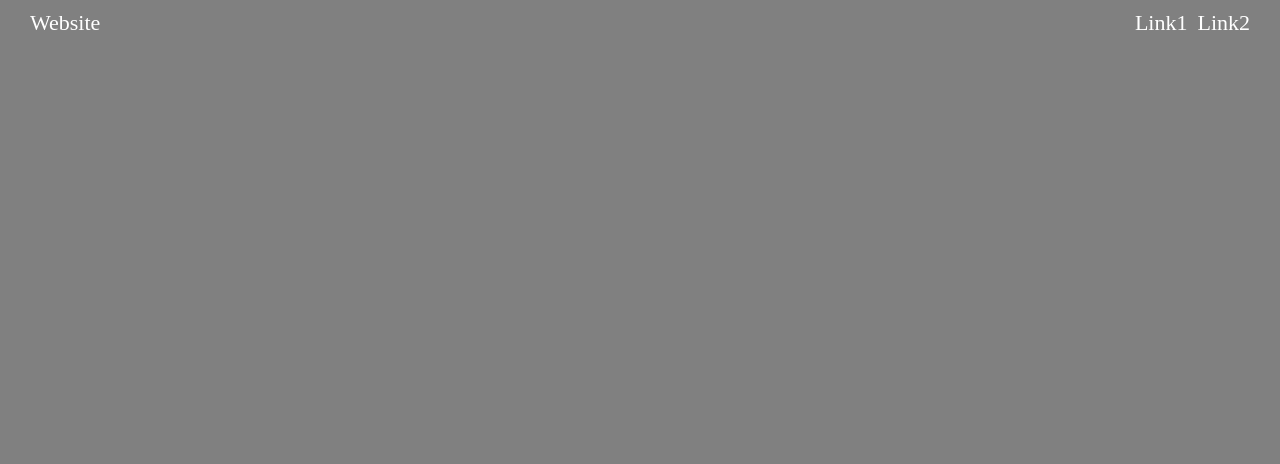
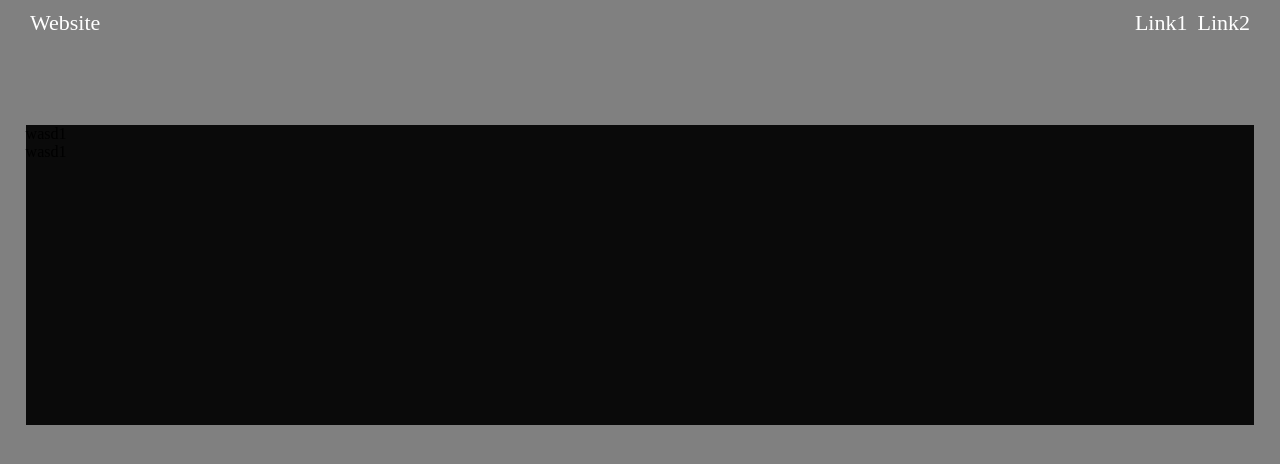
Before and after one commit to wildREA/heavyweather, a plain HTML site: page website/index.html in a window 1280 px wide. Shown: the top 464 px of the page. Drawn offline with Linux system fonts and the light colour scheme.

Commit message:
in-progress article

```diff
--- a/website/index.html
+++ b/website/index.html
@@ -22,6 +22,15 @@
                     </li>
                 </ul>
             </header>
+            <!--backend divider-->
+            <div id="article">
+                <div id="headline">
+                    <p>wasd1</p>
+                </div>
+                <div id="headline">
+                    <p>wasd1</p>
+                </div>
+            </div>
         </main>
     </div>
 </body>
--- a/website/scripts.js
+++ b/website/scripts.js
@@ -1,7 +1,7 @@
 const headerVar = document.querySelector('#header');
 
 window.addEventListener('scroll', () => {
-    if (window.scrollY > 175) {
+    if (window.scrollY > 55) {
         headerVar.classList.add('scrolled');
     } else {
         headerVar.classList.remove('scrolled');
--- a/website/styles.css
+++ b/website/styles.css
@@ -30,6 +30,10 @@ img {
     left: 0;
     z-index: -1;
     filter: brightness(0.6);
+}
+
+body #__next main {
+    justify-items: center;
 }
 
 body #__next main #header {
@@ -68,3 +72,12 @@ body #__next main #header #navbar #nav-item {
 body #__next main #header #navbar #nav-item #link {
 
 }
+
+/* backened divider */
+
+body #__next main #article {
+    margin-top: 125px;
+    width: 96%;
+    height: 300px;
+    background-color: #0a0a0a;
+}
```
